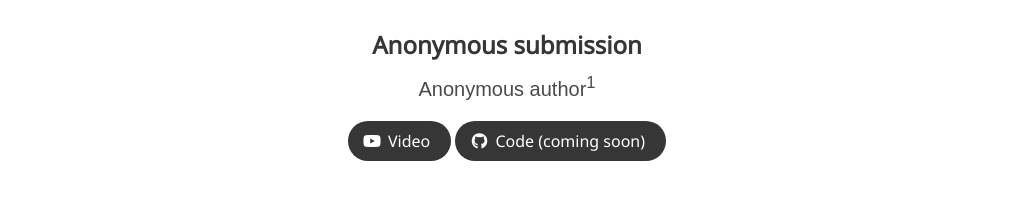
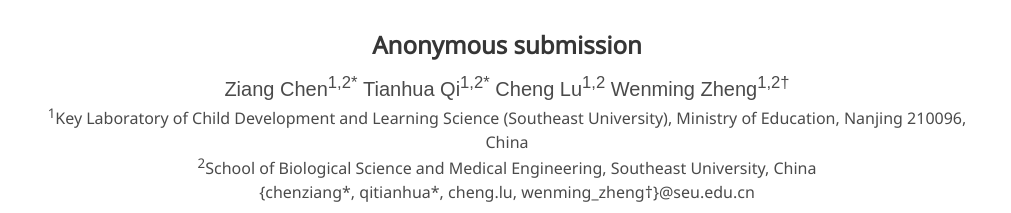
Before and after one commit to c295bw/DisenEMO-icip25.github.io, a plain HTML site: page index.html in a window 1280 px wide. Shown: the part 161-374 px from the top of the page, without its empty margins (133-1144 px from the left). Drawn offline with nearby package versions, Linux system fonts and the light colour scheme; some icons are missing; a web font is replaced by a local one.

Commit message:
update for camera ready

```diff
--- a/index.html
+++ b/index.html
@@ -52,11 +52,38 @@
           <div class="column is-full_width">
             <h2 class="title is-4">Anonymous submission</h2>
           </div>
-          <div class="is-size-5 publication-authors">
+
+
+          <!-- <div class="is-size-5 publication-authors">
             <span class="author-block">
               Anonymous author<sup>1</sup>
             </span>
+          </div> -->
+
+          <div class="is-size-5 publication-authors">
+            <span class="author-block">
+              Ziang Chen<sup>1,2*</sup>
+            </span>
+            <span class="author-block">
+              Tianhua Qi<sup>1,2*</sup>
+            </span>
+            <span class="author-block">
+              Cheng Lu<sup>1,2</sup>
+            </span>
+            <span class="author-block">
+              Wenming Zheng<sup>1,2†</sup>
+            </span>
           </div>
+
+          <div class="is-size-6 publication-affiliations">
+            <div><sup>1</sup>Key Laboratory of Child Development and Learning Science (Southeast University), Ministry of Education, Nanjing 210096, China</div>
+            <div><sup>2</sup>School of Biological Science and Medical Engineering, Southeast University, China</div>
+          </div>
+
+          <div class="is-size-6 publication-contact">
+            <div>{chenziang*, qitianhua*, cheng.lu, wenming_zheng†}@seu.edu.cn</div>
+          </div>
+
 
           <div class="column has-text-centered">
             <div class="publication-links">
@@ -93,7 +120,7 @@
               </span>
 
               <!-- Code Link. -->
-              <span class="link-block">
+              <!-- <span class="link-block">
                 <a href=""
                    class="external-link button is-normal is-rounded is-dark">
                   <span class="icon">
@@ -101,7 +128,7 @@
                   </span>
                   <span>Code (coming soon)</span>
                   </a>
-              </span>
+              </span> -->
 
             </div>
           </div>
```
